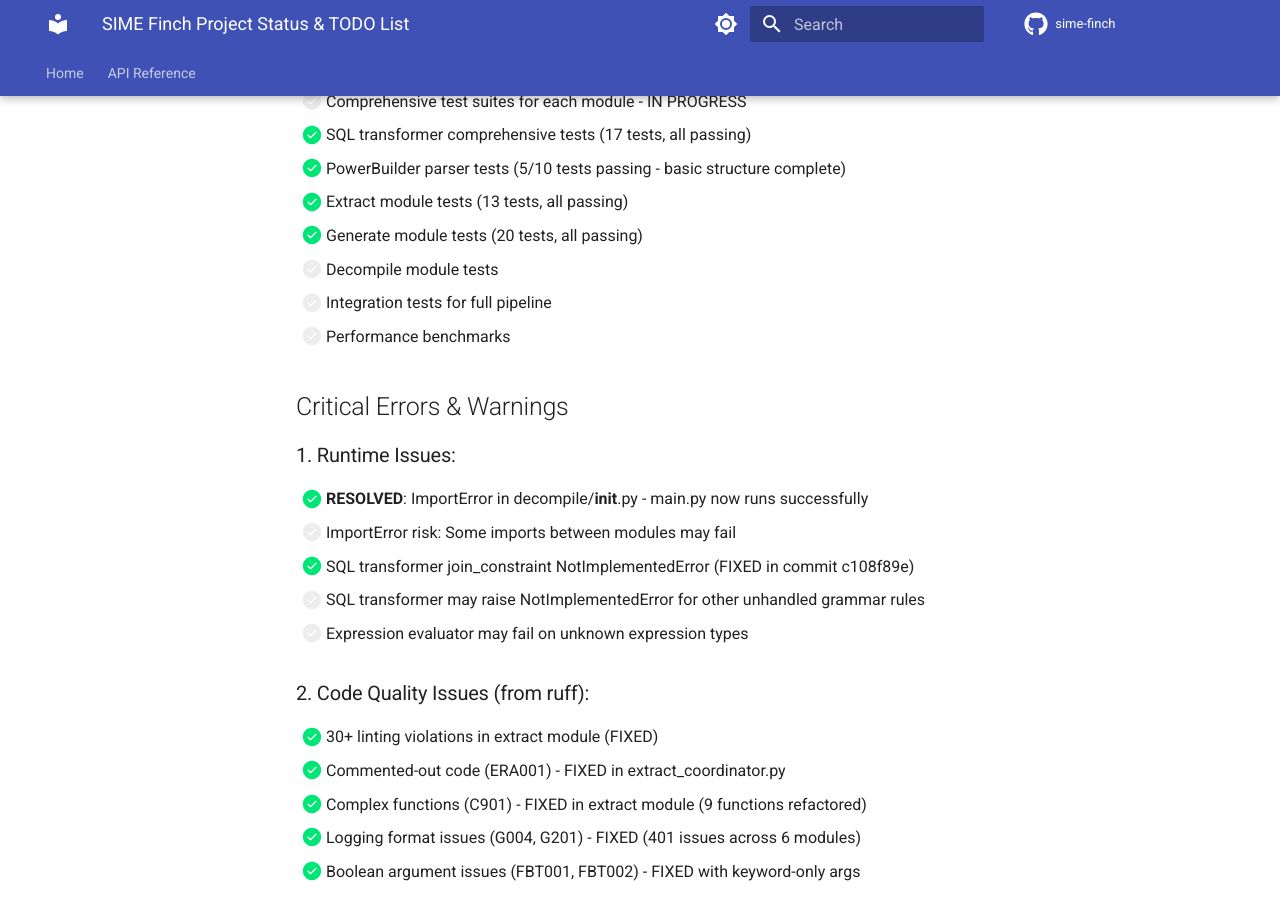
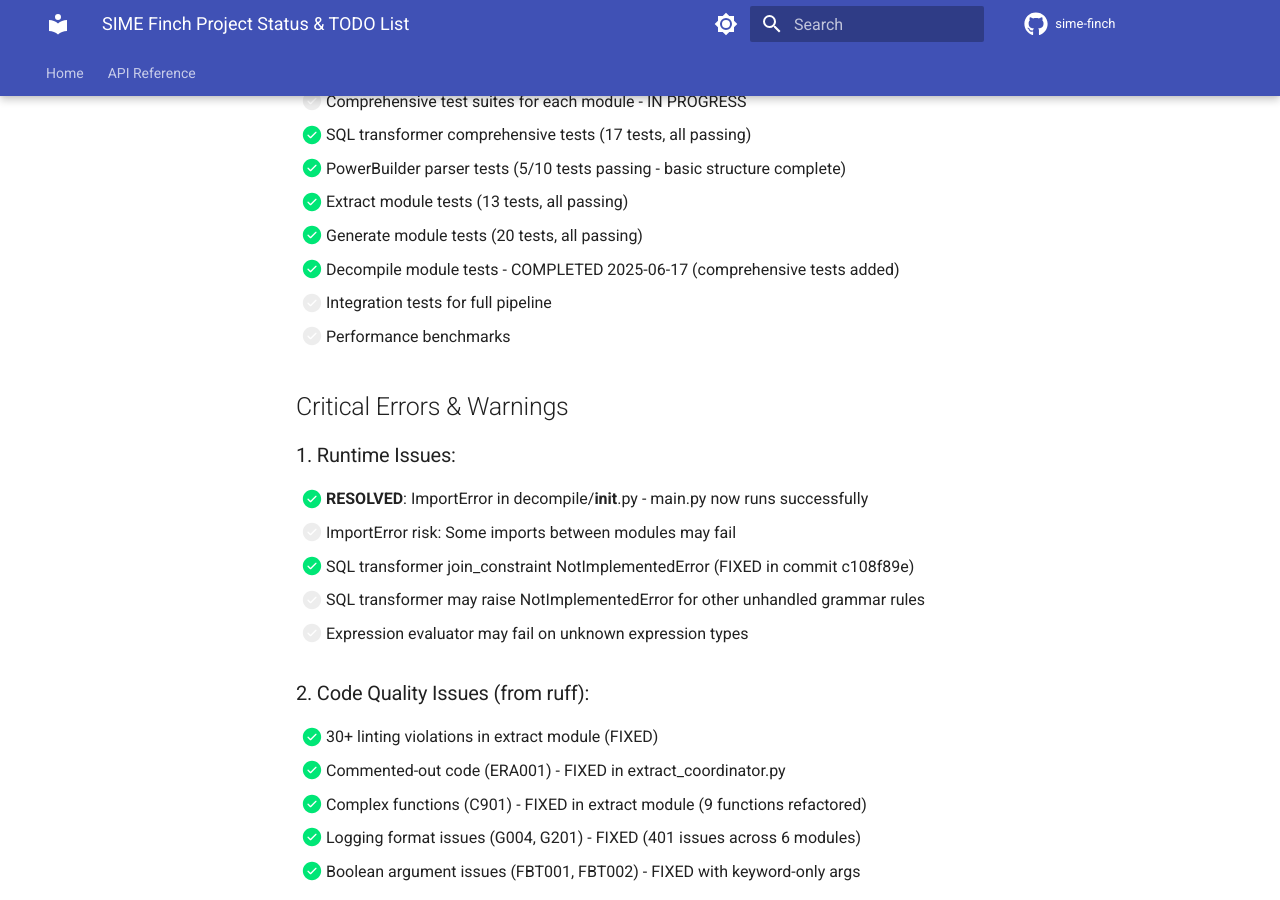
Before and after one commit to renato-bosa/powerrebuilder, an MkDocs documentation site: the page built from docs/PROJECT_STATUS_TODO_2025-06-15.md, in a window 1280 px wide and 900 px high, scrolled down 3096 px. Built offline with MkDocs 1.6.1 and Material for MkDocs 9.7.7, drawn with Linux system fonts in a browser that asks for light colours; comment, search, counter and statistics services are not loaded; the version menu is left out.

Commit message:
docs: Update PROJECT_STATUS_TODO - mark decompile tests as completed
Comprehensive decompile module tests have been created with:
- Special opcode handling tests
- Control flow detection tests
- Coverage improved from 0% to 59% for simple_formatter.py

```diff
--- a/docs/PROJECT_STATUS_TODO_2025-06-15.md
+++ b/docs/PROJECT_STATUS_TODO_2025-06-15.md
@@ -154,7 +154,7 @@ The SIME Finch PowerBuilder reverse engineering project has made significant pro
   - [x] PowerBuilder parser tests (5/10 tests passing - basic structure complete)
   - [x] Extract module tests (13 tests, all passing)
   - [x] Generate module tests (20 tests, all passing)
-  - [ ] Decompile module tests
+  - [x] Decompile module tests - COMPLETED 2025-06-17 (comprehensive tests added)
 - [ ] Integration tests for full pipeline
 - [ ] Performance benchmarks
 
```
